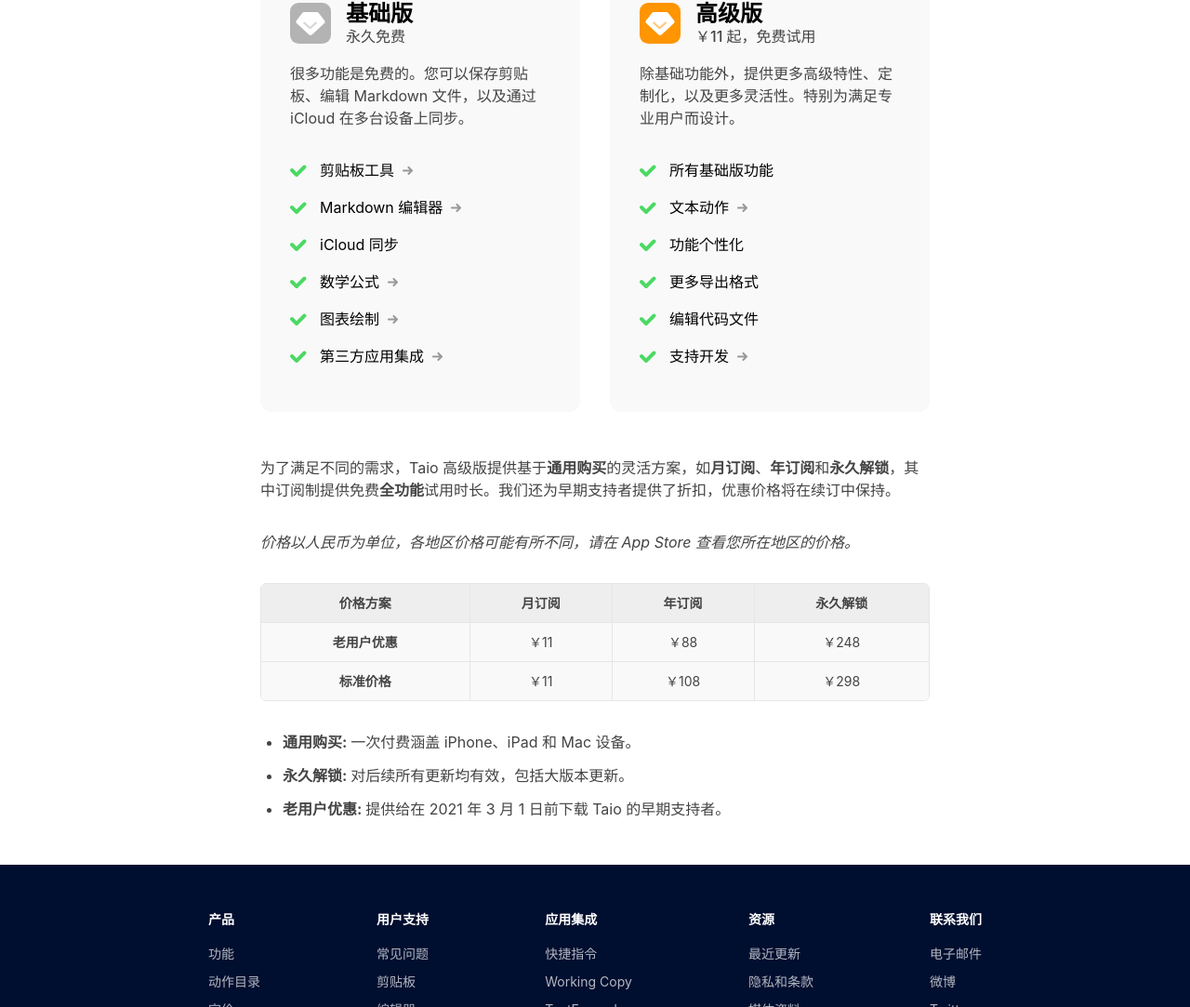
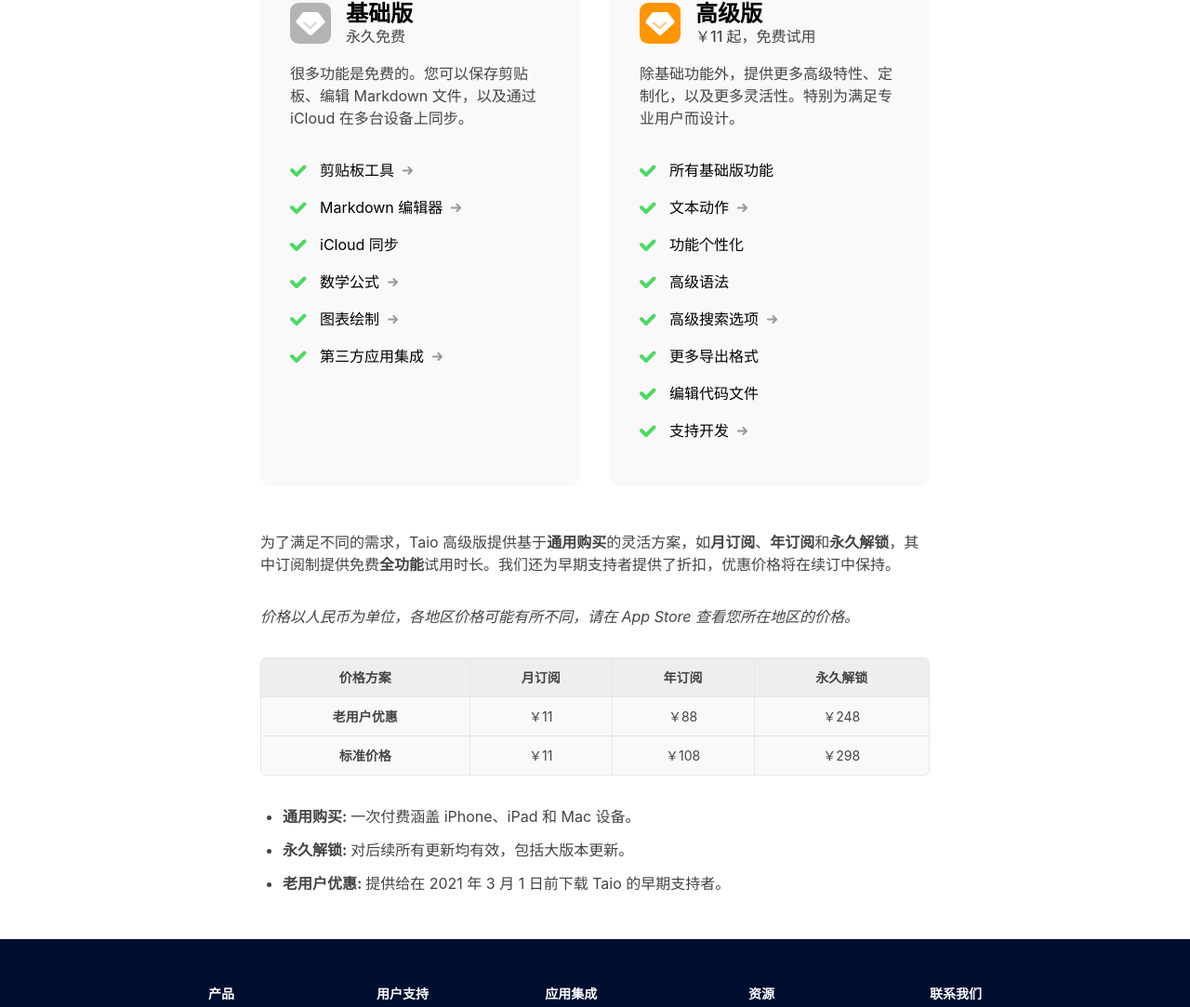
Before and after one commit to cyanzhong/taio.app, a plain HTML site: page cn/index.html in a window 1280 px wide. Shown: the part 2660-3743 px from the top of the page at 93% size. Drawn offline with Linux system fonts and the light colour scheme.

Commit message:
More Pro features

```diff
--- a/cn/index.html
+++ b/cn/index.html
@@ -155,6 +155,8 @@
               <li>所有基础版功能</li>
               <li><a href="https://docs.taio.app/#/cn/quick-start/actions" target="_blank">文本动作</a></li>
               <li>功能个性化</li>
+              <li>高级语法</li>
+              <li><a href="https://docs.taio.app/#/cn/editor/search" target="_blank">高级搜索选项</a></li>
               <li>更多导出格式</li>
               <li>编辑代码文件</li>
               <li><a href="https://docs.taio.app/#/cn/terms" target="_blank">支持开发</a></li>
```
Also changed, not shown: index.html (+2 -0 lines).
